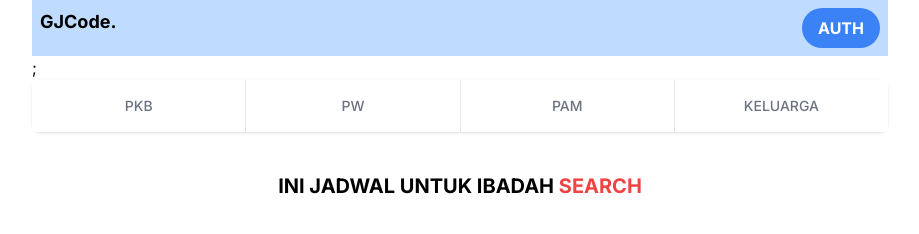
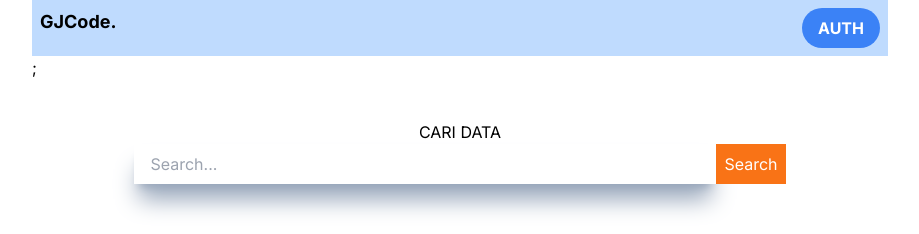
Before and after one commit to glendlatuni/schedule-app, a Next.js app: page /search in a window 1280 px wide. Shown: the top 234 px of the page, without its empty margins (180-1099 px from the left). Built offline with nearby package versions, Linux system fonts and the light colour scheme; no server answers; the database is empty.

Commit message:
add search

```diff
--- /dev/null
+++ b/app/search/Searchinputs.jsx
@@ -0,0 +1,39 @@
+'use client'
+
+import { useState } from "react"
+import searchResult from "./searchResults";
+
+
+
+export default function Searchinputs() {
+
+    const[searchTerm, setSearchTerm] = useState("");
+    const[resArr, setResArr] = useState([]);
+
+    async function getResult(searchTerm){
+        const res = await searchResult(searchTerm);
+        setResArr(res)
+        console.log(resArr);
+
+    }
+
+
+  return (
+    <div>
+      <div>
+        <input
+          type="text"
+          name="search"
+          id="search"
+          className="shadow-xl shadow-slate-400 w-[75%] h-10 p-4 outline-2"
+          placeholder="Search..."
+          onChange={(e) => setSearchTerm(e.target.value)}
+          value={searchTerm}
+        />
+        <button className="p-2 text-white bg-orange-500 hover:cursor-pointer" onClick={getResult}>
+          Search
+        </button>
+      </div>
+    </div>
+  );
+}
--- /dev/null
+++ b/app/search/page.jsx
@@ -0,0 +1,14 @@
+import React from 'react'
+import Searchinputs from './Searchinputs'
+import searchResults from "./searchResults";
+
+export default function search() {
+  return (
+    <div className='m-10'>
+        <h1 className='text-center'>
+            CARI DATA
+            <Searchinputs searchResults={searchResults}/>
+        </h1>
+    </div>
+  )
+}
--- /dev/null
+++ b/app/search/searchResults.jsx
@@ -0,0 +1,17 @@
+"use server";
+import connectMongoDB from "@/libs/mongodb";
+import Sch from "@/models/sch";
+import { NextResponse } from "next/server";
+
+export default async function searchResult(str) {
+  await connectMongoDB();
+  let searchTerm = `${str}`;
+  const searchRes = await Sch.find({
+    $or: [
+      {
+        name: { $regex: searchTerm }
+      },
+    ],
+  });
+  return NextResponse.json({searchRes});
+}
--- a/next.config.js
+++ b/next.config.js
@@ -2,3 +2,11 @@
 const nextConfig = {}
 
 module.exports = nextConfig
+
+
+module.exports = {
+    experimental:{
+        serverActions: true,
+        serverComponentsExternalPackage:['mongoose']
+    }
+}
```
Also changed, not shown: app/api/sch/route.js (line endings or trailing spaces).
